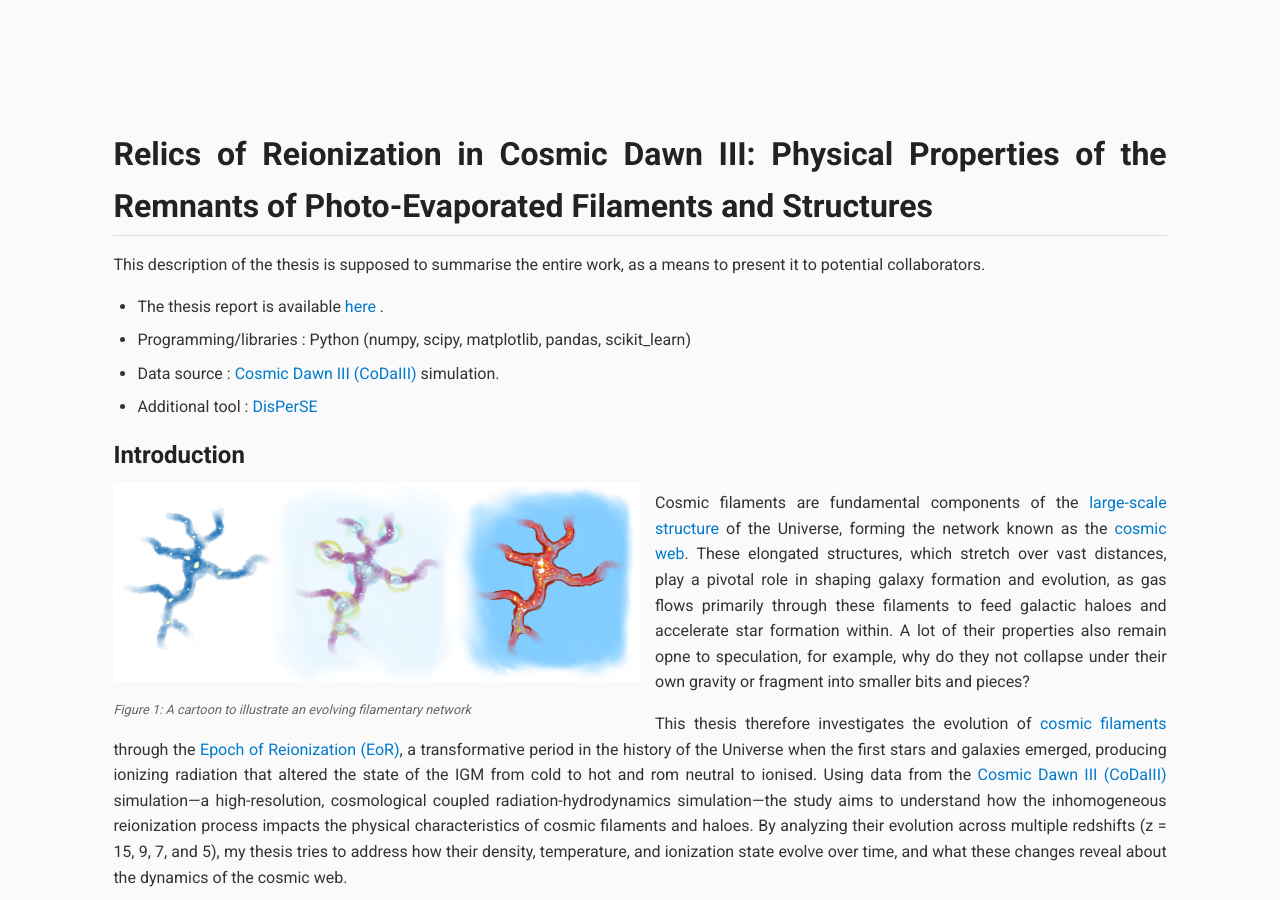
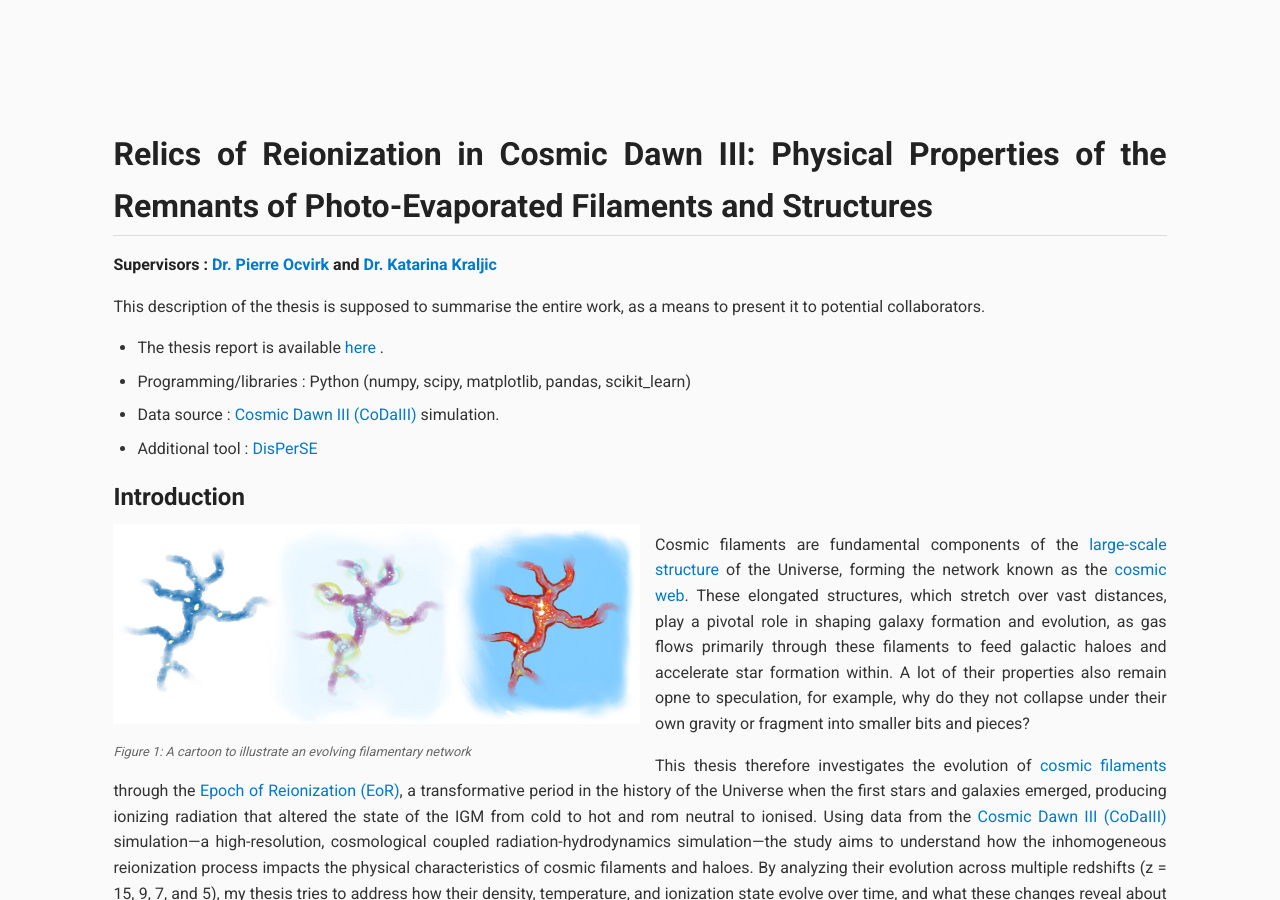
Before and after one commit to vishrut-b/Master-Thesis, a Jekyll site: the page built from index.md, in a window 1280 px wide and 900 px high. Built offline with Jekyll 4.4.1, drawn with Linux system fonts in a browser that asks for light colours; our own code applies the rules of GitHub Pages for plain Markdown files.

Commit message:
Update index.md

```diff
--- a/index.md
+++ b/index.md
@@ -1,4 +1,5 @@
 # Relics of Reionization in Cosmic Dawn III: Physical Properties of the Remnants of Photo-Evaporated Filaments and Structures
+#### Supervisors : [Dr. Pierre Ocvirk](https://astro.unistra.fr/fr/recherche/pierre-ocvirk/) and [Dr. Katarina Kraljic](https://astro.unistra.fr/fr/recherche/katarina-kraljic/)
 
 This description of the thesis is supposed to summarise the entire work, as a means to present it to potential collaborators.
 - The thesis report is available
```
